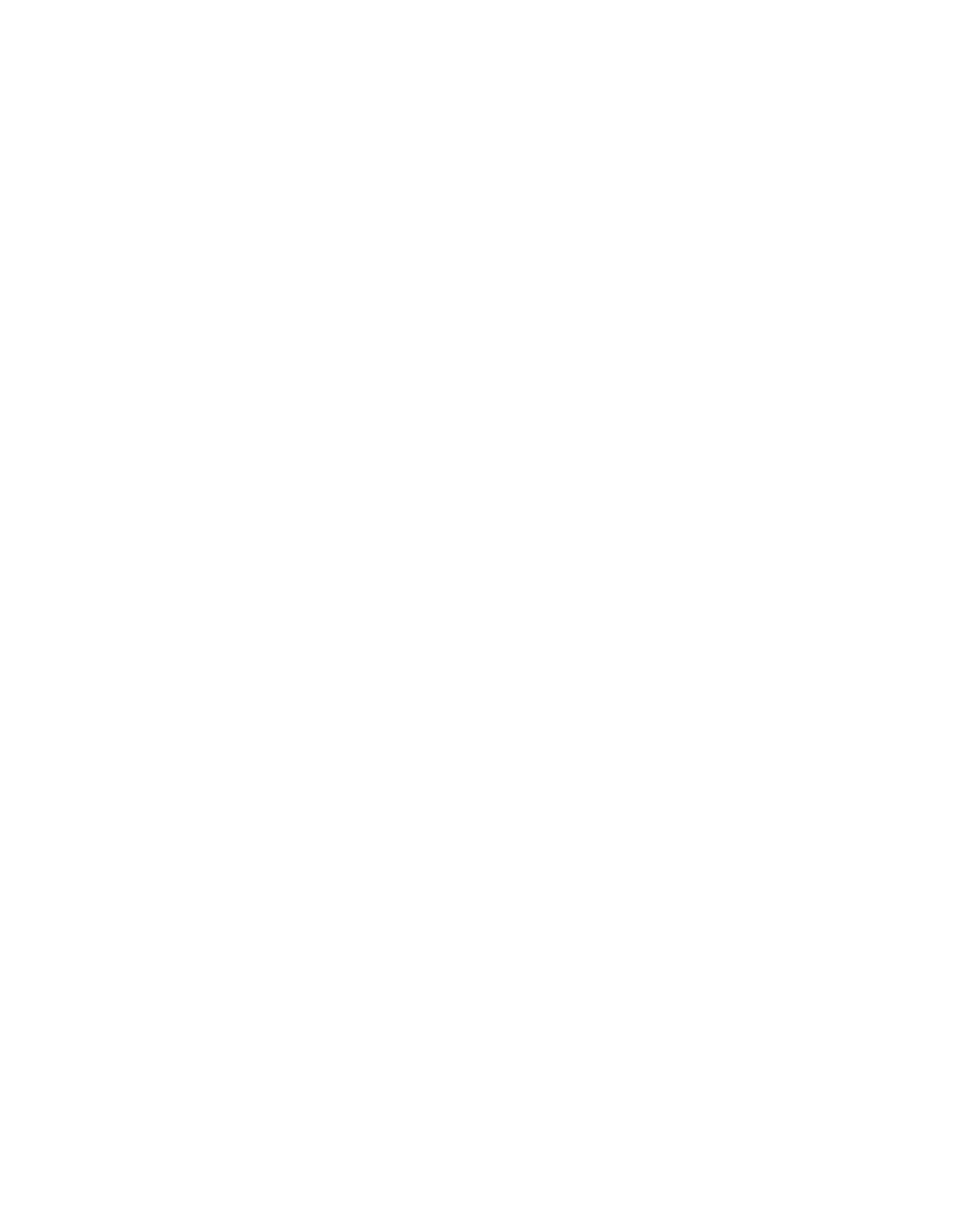
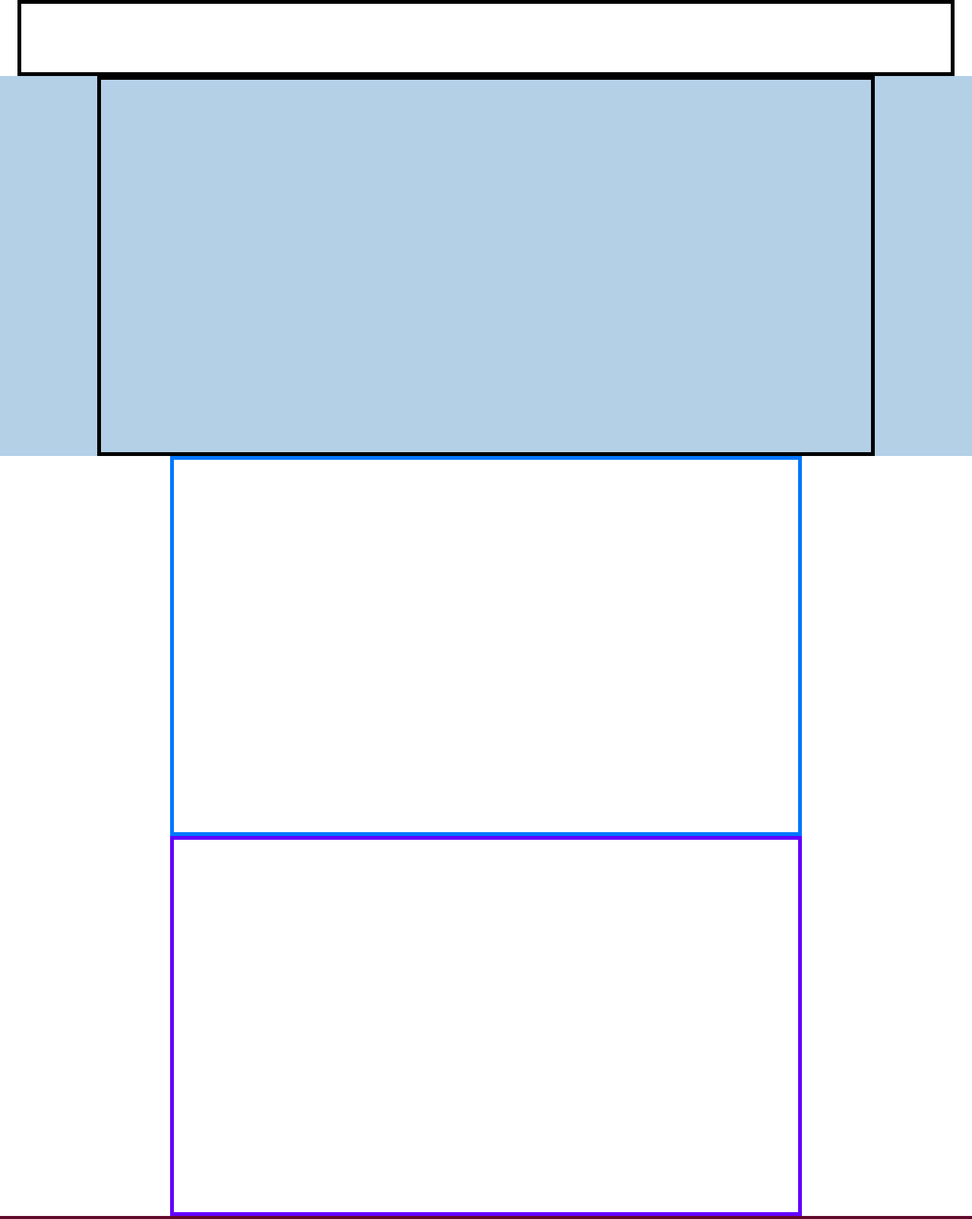
Before and after one commit to FloatIndex/htmlcss-dropbox, a plain HTML site: page index.html in a window 1280 px wide. Shown: the top 1604 px of the page at 76% size. Before the commit the page ends 800 px from the top, so only its background shows below. Drawn offline with Linux system fonts and the light colour scheme.

Commit message:
layout esterno

```diff
--- a/index.html
+++ b/index.html
@@ -12,23 +12,55 @@
 </head>
 
 <body>
-    <header>
+    <header class="debug">
+        <div class="container">
 
+        </div>
     </header>
 
 
-    <div id="jumbotron">
+    <div class="debug" id="jumbotron">
+        <div class="container">
 
+        </div>
     </div>
 
 
     <main>
+        <section class="debug" id="piani">
+            <div class="container">
 
+            </div>
+        </section>
+
+        <section class="debug" id="features">
+            <div class="container">
+
+            </div>
+        </section>
+
+        <section class="debug" id="clients">
+
+        </section>
+
+        <section class="debug" id="cta">
+            <div class="container">
+
+            </div>
+        </section>
+
+        <section class="debug" id="faq">
+            <div class="container">
+
+            </div>
+        </section>
     </main>
 
 
-    <footer>
+    <footer class="debug">
+        <div class="container">
 
+        </div>
     </footer>
 </body>
 
--- a/style.css
+++ b/style.css
@@ -1,5 +1,93 @@
+/* regole generali */
 * {
     margin: 0;
     padding: 0;
     box-sizing: border-box;
 }
+/* fine regole generali */
+
+
+
+/* debug */
+.debug {
+    height: 500px;
+}
+
+header.debug {
+    height: 100px;
+}
+
+.container {
+    height: 100%;
+    width: 100%;
+    border: 5px solid black;
+}
+
+#piani .container {
+    border-color: rgb(0, 119, 255);
+}
+
+#features .container {
+    border-color: rgb(98, 0, 255);
+}
+
+#clients {
+    background-color: rgb(98, 9, 43);
+}
+
+#cta .container {
+    border-color: rgb(98, 9, 43);
+}
+
+#faq .container {
+    border-color: rgb(255, 0, 179);
+}
+
+footer .container {
+    border-color: white;
+}
+/* fine debug */
+
+
+
+/* regole header */
+header {
+    padding: 0 10px;
+}
+
+header .container {
+    width: 98%;
+    margin: 0 auto;
+}
+/* fine regole header */
+
+
+
+/* regole jumbotron */
+#jumbotron {
+    background-color: rgb(180, 208,	231);
+}
+
+#jumbotron .container {
+    width: 80%;
+    margin: 0 auto;
+}
+/* fine regole jumbotron */
+
+
+
+/* regole main */
+main .container {
+    width: 65%;
+    margin: 0 auto;
+}
+/* fine regole main */
+
+
+
+/* regole footer */
+footer {
+    background-color: black;
+    padding: 100px 17% 40px 10%;
+}
+/* fine regole footer */
```
